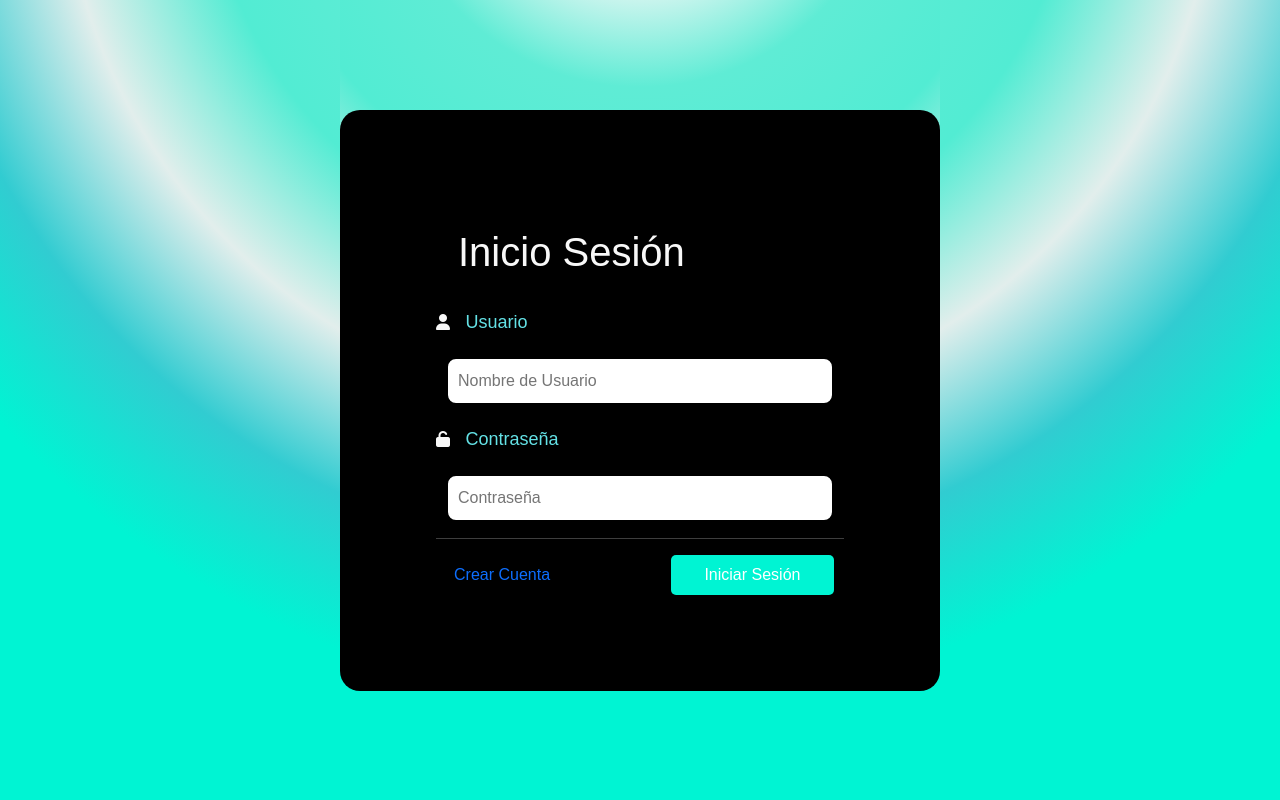
After one commit to Sebasrr2903/Proyecto-PHP-Aservitec, a PHP site: page /view/InicioSesion.php in a window 1280 px wide. The commit adds this page. Run offline with PHP 8.4, Linux system fonts and the light colour scheme; some libraries are stand-ins or nearby versions.

```diff
--- /dev/null
+++ b/view/InicioSesion.php
@@ -0,0 +1,39 @@
+<!DOCTYPE html>
+<html>
+
+<head>
+	<meta charset="utf-8">
+	<meta name="viewport" content="width=device-width, initial-scale=1">
+	<title>Proyecto web</title>
+	<link href="https://cdn.jsdelivr.net/npm/bootstrap@5.3.0-alpha1/dist/css/bootstrap.min.css" rel="stylesheet"
+		integrity="sha384-GLhlTQ8iRABdZLl6O3oVMWSktQOp6b7In1Zl3/Jr59b6EGGoI1aFkw7cmDA6j6gD" crossorigin="anonymous">
+	<link rel="stylesheet" href="https://cdnjs.cloudflare.com/ajax/libs/font-awesome/6.3.0/css/all.min.css"
+		integrity="sha512-SzlrxWUlpfuzQ+pcUCosxcglQRNAq/DZjVsC0lE40xsADsfeQoEypE+enwcOiGjk/bSuGGKHEyjSoQ1zVisanQ=="
+		crossorigin="anonymous" referrerpolicy="no-referrer" />
+	<link  href="css/sign-in.css" rel="stylesheet">
+
+</head>
+
+	<body>
+
+
+		<form action="Iniciarsesion.php" method="POST">
+
+			<h1>Inicio Sesión</h1>
+
+			<i class="fa-solid fa-user"></i>
+			<label>Usuario</label>
+			<input type="text" name="Usuario" placeholder="Nombre de Usuario">
+
+			<i class="fa-solid fa-unlock"></i>
+			<label>Contraseña</label>
+			<input type="password" name="Contraseña" placeholder="Contraseña">
+			<hr>
+			<button type="submit
+				">Iniciar Sesión</button>
+			<a href="CrearCuenta.php">Crear Cuenta</a>
+		</form>
+
+	</body>
+
+</html>
--- /dev/null
+++ b/view/css/sign-in.css
@@ -0,0 +1,88 @@
+html,
+body {
+  background-image: radial-gradient(circle at
+  50% -20.71%, #4fecec 0, rgb(248, 248, 248) 12.5%, #5fecd5 25%,#52ecd3 37.5%,#e2eeec 50%, rgb(49, 204, 209) 62.5%, #00f4d3 75%,#00f4d3 87.5%, #00f4d3 90%
+  );
+  display: flex;
+  align-items: center;
+  justify-content: center;
+  height: 100vh;
+  flex-direction: column;
+
+}
+
+*{
+  font-family: 'lato', sans-serif;
+  font-family: 'Open Sans', sans-serif;
+  font-family: 'PT Sans' , sans-serif;
+  box-sizing: border-box;
+}
+
+form{
+  width: 600px;
+  border: 2px solid black;
+  padding: 6rem;
+  background-color: black;
+  border: none;
+  border-radius: 20px;
+  color:  #f8f8f8;
+}
+h1{
+  display: block;
+  border: 2px solid black;
+  width: 95%;
+  padding: 10px;
+  margin: 10px;
+  border-radius: 10px;
+}
+label{
+  color: #64e2e6;
+  font-size: 18px;
+  padding: 11px;
+  font-weight: 350;
+}
+input{
+  display:block;
+  border: 2px solid black;
+  padding: 10px;
+  margin: 10px;
+  width: 95%;
+  border-radius: 10px;
+
+}
+button{
+  float: right;
+  background-color: #00f4d3;
+  padding: .5rem;
+  color:white;
+  border:none;
+  width: 40%;
+  border-radius: 5px;
+  margin-right: 10px;
+  text-decoration: none;
+}
+button:hover{
+  background-color: white;
+  color:black
+}
+
+a{
+  float: left;
+  margin-left: 10px;
+  padding: .5rem;
+  text-decoration: none;
+}
+
+a:hover{
+  color: white;
+
+
+}
+.error{
+  background-color: rgb(252, 0, 0);
+  color: black;
+  padding: 10px;
+  width: 95%;
+  border-radius: 5px;
+  margin: 20px auto;
+}
```
Also changed, not shown: Controller/Iniciarsesion.php (added, +52 -0 lines), Controller/UsuarioController.php (added, +21 -0 lines), InicioSesion.html (deleted, +0 -26 lines), Model/UsuarioModel.php (added, +13 -0 lines), Model/conexion.php (added, +14 -0 lines), css/sign-in.css (deleted, +0 -37 lines), index.html (deleted, +0 -22 lines), index.php (added, +66 -0 lines), view/General.php (added, +57 -0 lines), view/Solicitud.php (added, +57 -0 lines), view/css/Solicitud.css (added, +18 -0 lines), view/css/index.css (renamed from css/index.css, +5 -3 lines), view/tabla.php (added, +34 -0 lines).
